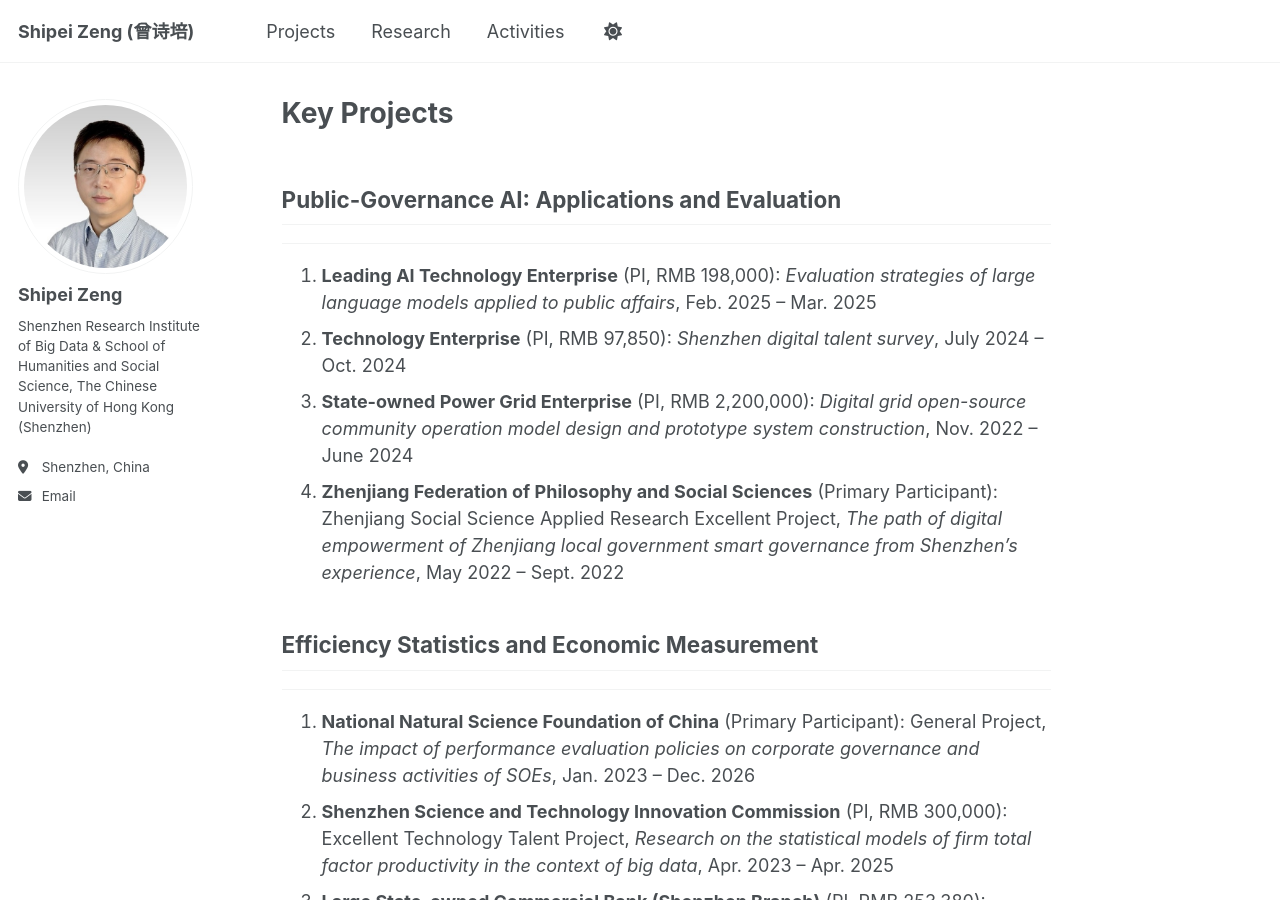
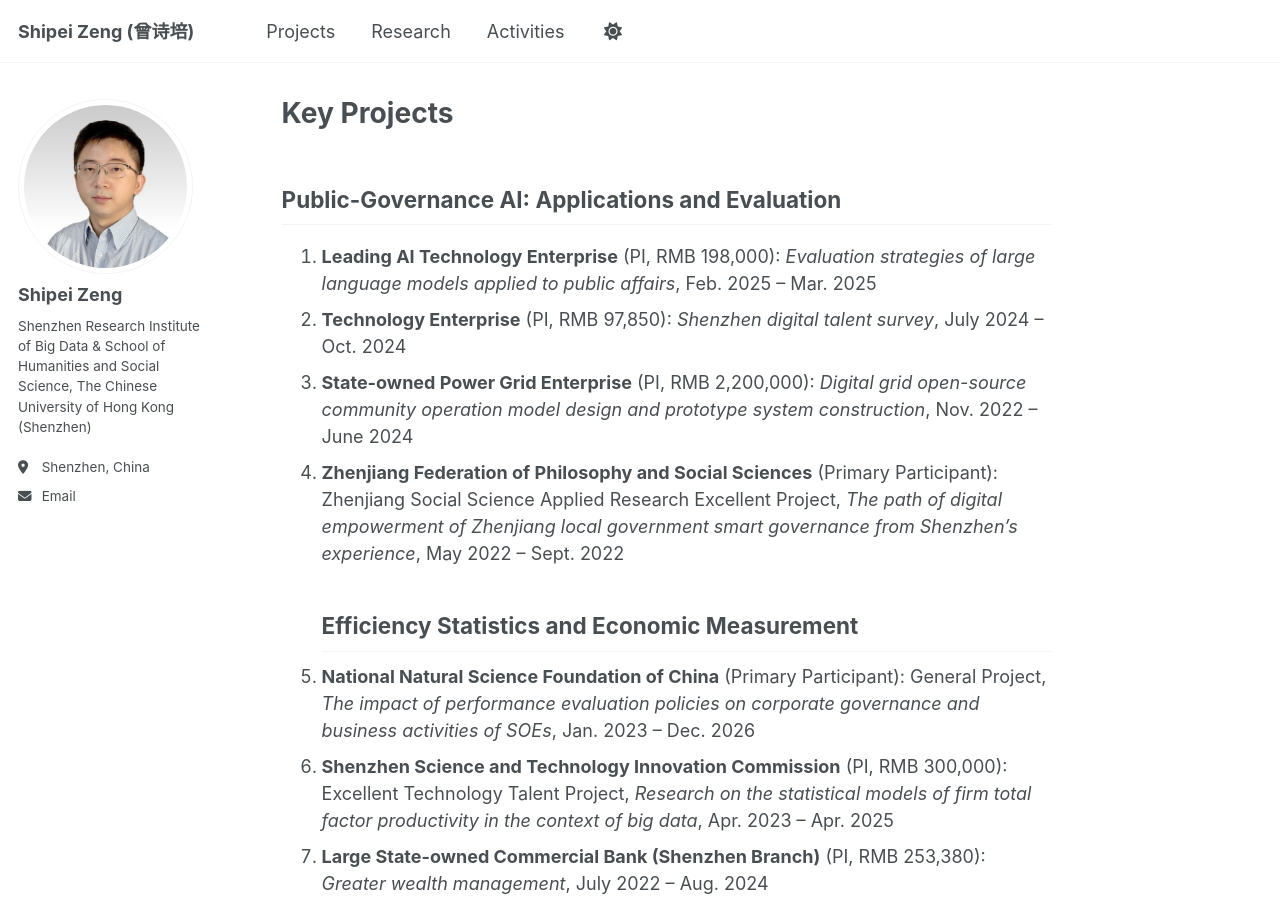
Before and after one commit to shipei-zeng/shipei-zeng.github.io, a Jekyll site: the page built from _pages/projects.md, in a window 1280 px wide and 900 px high. Built offline with Jekyll 4.4.1, drawn with Linux system fonts in a browser that asks for light colours; a script that is not in the unit is left out.

```diff
--- a/_pages/projects.md
+++ b/_pages/projects.md
@@ -3,14 +3,12 @@ permalink: /projects/
 title: "Key Projects"
 ---
 ## Public-Governance AI: Applications and Evaluation
----
 1. **Leading AI Technology Enterprise** (PI, RMB 198,000): _Evaluation strategies of large language models applied to public affairs_, Feb. 2025 -- Mar. 2025
 1. **Technology Enterprise** (PI, RMB 97,850): _Shenzhen digital talent survey_, July 2024 -- Oct. 2024
 1. **State-owned Power Grid Enterprise** (PI, RMB 2,200,000): _Digital grid open-source community operation model design and prototype system construction_, Nov. 2022 -- June 2024
 1. **Zhenjiang Federation of Philosophy and Social Sciences** (Primary Participant): Zhenjiang Social Science Applied Research Excellent Project, _The path of digital empowerment of Zhenjiang local government smart governance from Shenzhen's experience_, May 2022 -- Sept. 2022
 
-## Efficiency Statistics and Economic Measurement
----
+   ## Efficiency Statistics and Economic Measurement
 1. **National Natural Science Foundation of China** (Primary Participant): General Project, _The impact of performance evaluation policies on corporate governance and business activities of SOEs_, Jan. 2023 -- Dec. 2026
 1. **Shenzhen Science and Technology Innovation Commission** (PI, RMB 300,000): Excellent Technology Talent Project, _Research on the statistical models of firm total factor productivity in the context of big data_, Apr. 2023 -- Apr. 2025
 1. **Large State-owned Commercial Bank (Shenzhen Branch)** (PI, RMB 253,380): _Greater wealth management_, July 2022 -- Aug. 2024
@@ -18,8 +16,7 @@ title: "Key Projects"
 1. **Sustainable Digital Technology Startup** (PI, RMB 100,000): _Research on the elderly care industry_, Feb. 2023 -- Mar. 2023
 1. **Shenzhen-based Financial Research Institute** (PI, RMB 83,983): _Specific customer groups and supporting industries_, Apr. 2022 -- July 2022
 
-## Data-Driven Risk Governance
----
+   ## Data-Driven Risk Governance
 1. **State-owned Gas Enterprise** (PI, RMB	456,000): _Optimization of early warning algorithm using AI & big data for measurement anomalies_, June 2026 -- June 2027
 1. **Major Telecommunications Operator (Hong Kong)** (PI, RMB 1,100,000): _Big data and AI application collaborative R&D: Building an integrity system based on mobile user behavior_, Aug. 2024 -- Feb. 2026
 1. **Joint-stock Commercial Bank (Shenzhen Branch)** (PI, RMB 129,235): _Flash loan business development strategy in the big data era_, Dec. 2021 -- May 2022
```
